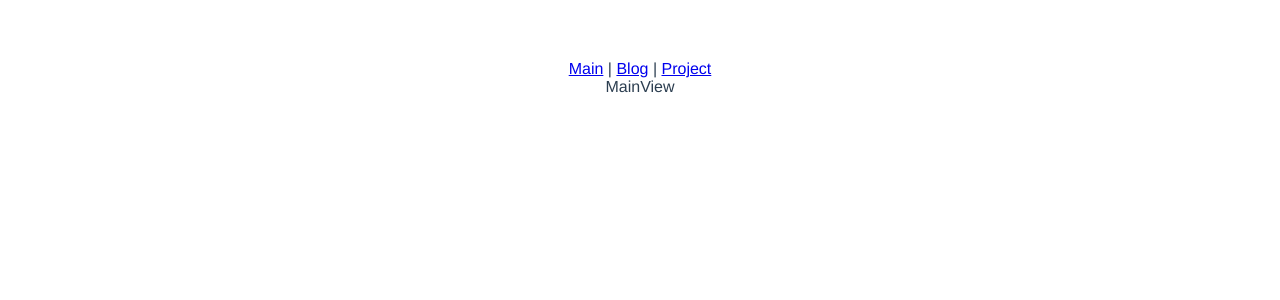
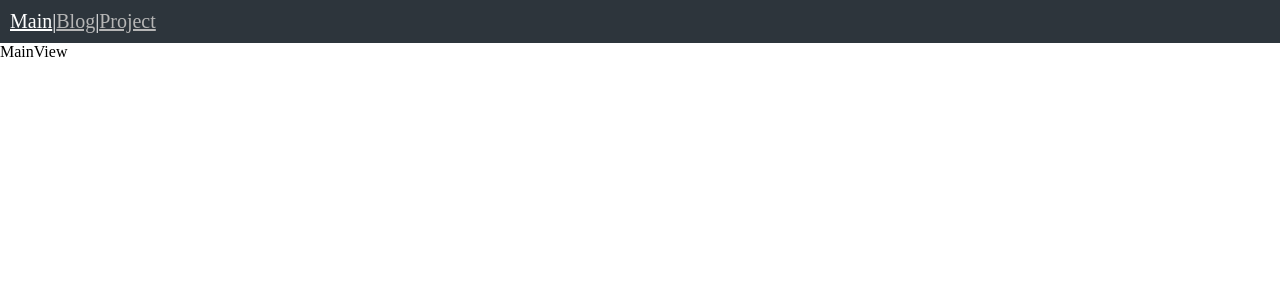
Before and after one commit to chosajang/vue-news, a Vue app: page / in a window 1280 px wide. Shown: the top 300 px of the page. Built offline with nearby package versions, Linux system fonts and the light colour scheme.

Commit message:
- router 밑 API 사용

```diff
--- a/package.json
+++ b/package.json
@@ -9,6 +9,7 @@
   },
   "dependencies": {
     "@mdi/font": "^3.6.95",
+    "axios": "^0.19.2",
     "core-js": "^3.6.4",
     "roboto-fontface": "*",
     "vue": "^2.6.11",
--- a/src/App.vue
+++ b/src/App.vue
@@ -1,28 +1,23 @@
 <template>
   <div id="app">
-    <div id="nav">
-      <router-link to="/">Main</router-link> |
-      <router-link to="/blog">Blog</router-link> |
-      <router-link to="/project">Project</router-link>
-    </div>
     <!-- url에 다른 뷰컴포넌트 출력 -->
+    <tool-bar></tool-bar>
     <router-view></router-view>
   </div>
 </template>
 
 <script>
+import ToolBar from './components/ToolBar.vue';
 export default {
-
+  components: {
+    ToolBar
+  }
 };
 </script>
 
 <style>
-#app {
-  font-family: Avenir, Helvetica, Arial, sans-serif;
-  -webkit-font-smoothing: antialiased;
-  -moz-osx-font-smoothing: grayscale;
-  text-align: center;
-  color: #2c3e50;
-  margin-top: 60px;
+body {
+  padding: 0;
+  margin: 0;
 }
 </style>
--- /dev/null
+++ b/src/api/index.js
@@ -0,0 +1,15 @@
+import axios from 'axios';
+
+// HTTP Request & Response 관련 기본 설정
+const config = {
+  baseUrl: 'https://api.hnpwa.com/v0/'
+};
+
+// API 함수 정리
+function fetchNewsList() {
+  return axios.get(`${config.baseUrl}news/1.json`);
+}
+
+export {
+  fetchNewsList
+};
--- /dev/null
+++ b/src/components/ToolBar.vue
@@ -0,0 +1,29 @@
+<template>
+  <div class="header">
+    <router-link to="/">Main</router-link> |
+    <router-link to="/blog">Blog</router-link> |
+    <router-link to="/project">Project</router-link>
+  </div>
+</template>
+
+<script>
+export default {
+
+};
+</script>
+
+<style scoped>
+.header {
+  color: #FFF;
+  background-color: #2D353C;
+  display: flex;
+  padding: 10px;
+  font-size: 20px;
+}
+.header .router-link-exact-active {
+  color: #FFF;
+}
+.header a {
+  color: #B6B6B6;
+}
+</style>
--- a/src/main.js
+++ b/src/main.js
@@ -3,7 +3,6 @@ import App from './App.vue';
 import router from './router/index.js';
 
 Vue.config.productionTip = false;
-console.log(router);
 
 new Vue({
   render: h => h(App),
--- a/src/router/index.js
+++ b/src/router/index.js
@@ -22,6 +22,10 @@ const routes = [
     path: '/project',
     name: 'Project',
     component: ProjectView
+  },
+  { /* 404 error 방지 */
+    path: '*',
+    redirect: '/'
   }
 ];
 
--- a/src/views/BlogView.vue
+++ b/src/views/BlogView.vue
@@ -1,12 +1,26 @@
 <template>
   <div>
-    BlogView
+    <div v-for="user in users">{{ user.title }}</div>
   </div>
 </template>
 
 <script>
+import { fetchNewsList } from '../api/index.js';
+
 export default {
-
+  data () {
+    return {
+      users: []
+    };
+  },
+  created () {
+    var vm = this;
+    fetchNewsList()
+      .then(function (response) {
+        vm.users = response.data;
+      })
+      .catch();
+  }
 };
 </script>
 
```
Also changed, not shown: 1 other file (tests, documents, lock files or other folders).
